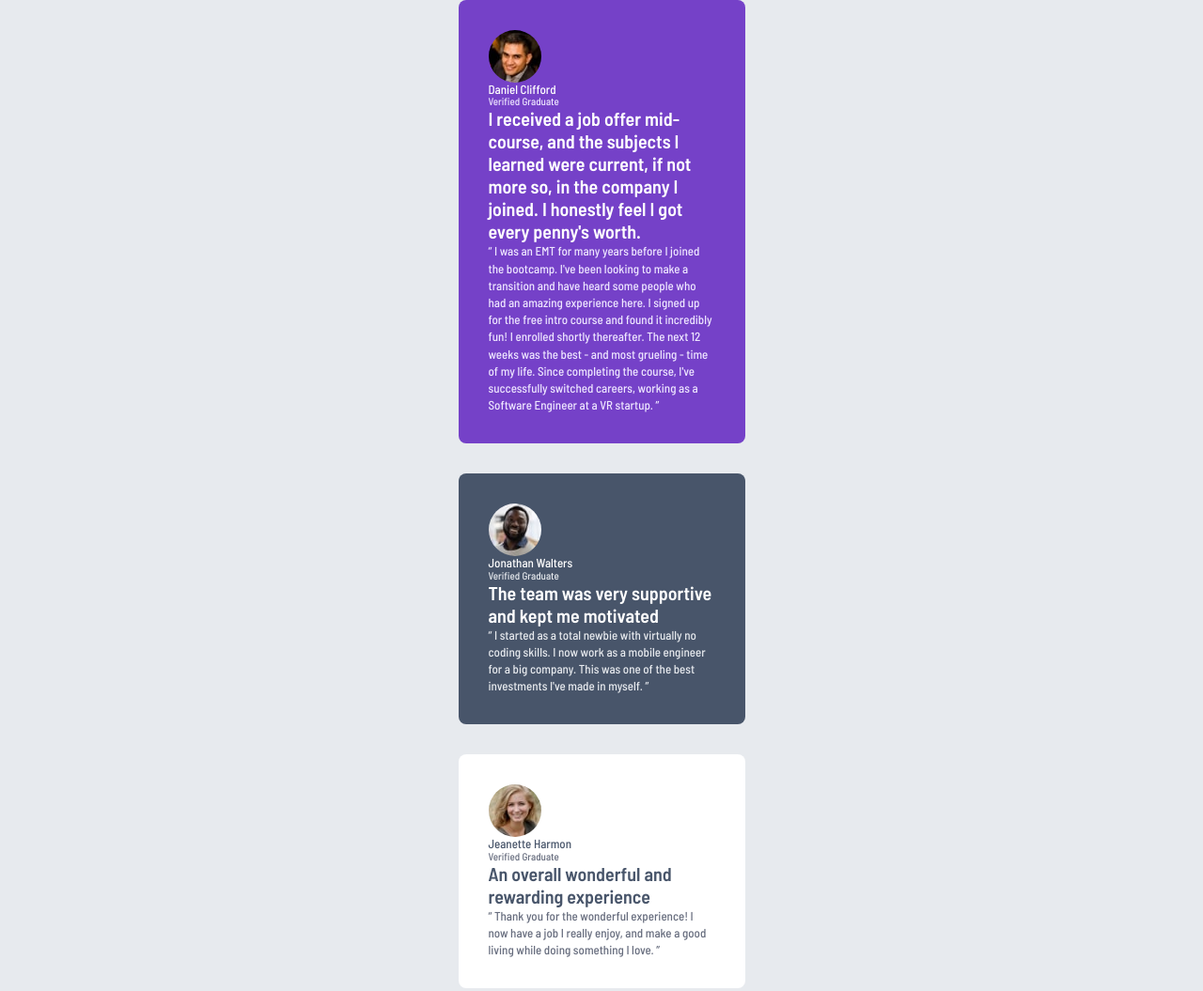
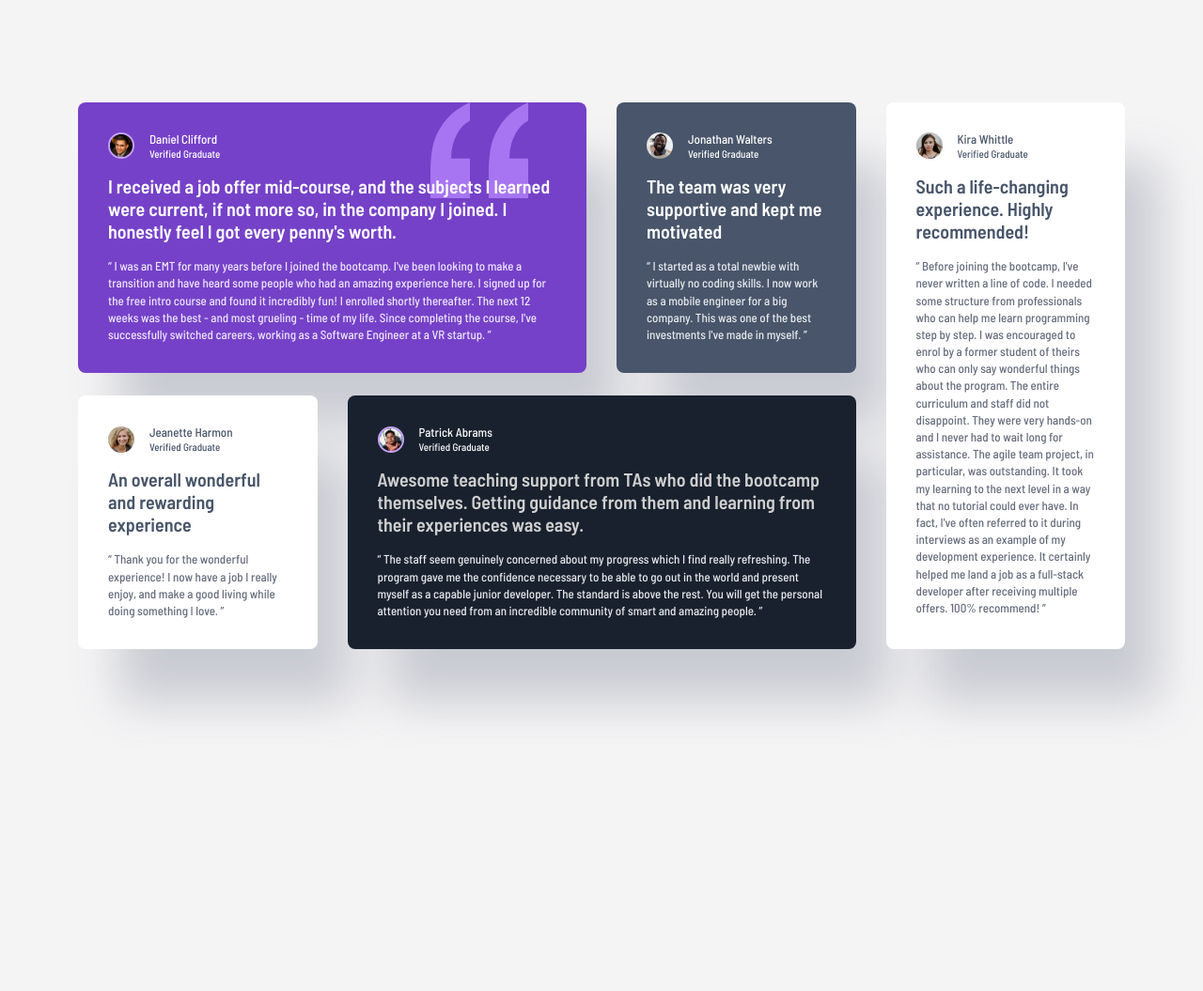
Before and after one commit to mkerr-github/testimonials-grid-section, a plain HTML site: page index.html in a window 1280 px wide. Shown: the top 1055 px of the page at 94% size. After the commit the page ends 800 px from the top, so only its background shows below. Drawn offline with Linux system fonts and the light colour scheme.

Commit message:
inital completion

```diff
--- a/index.html
+++ b/index.html
@@ -12,9 +12,10 @@
 
   <link rel="preconnect" href="https://fonts.googleapis.com">
   <link rel="preconnect" href="https://fonts.gstatic.com" crossorigin>
-  <link href="https://fonts.googleapis.com/css2?family=Barlow+Semi+Condensed:wght@500;600&display=swap" rel="stylesheet">
+  <link href="https://fonts.googleapis.com/css2?family=Barlow+Semi+Condensed:wght@500;600&display=swap"
+    rel="stylesheet">
 
-  <link rel="stylesheet" href="style.css">
+  <link rel="stylesheet" href="style.css?v=0.1">
 
 </head>
 
@@ -25,9 +26,15 @@
     <div class="wrapper">
 
       <article id="t1">
+        <div class="flex">
+          <div>
             <img class="user-pic" src="./images/image-daniel.jpg" alt="User's Photo">
+          </div>
+          <div>
             <h2 class="user-name">Daniel Clifford</h2>
-        <h3 class="user-role">Verified Graduate</h3>
+            <p class="user-role">Verified Graduate</p>
+          </div>
+        </div>
         <p class="top-quote">
           I received a job offer mid-course, and the subjects I learned were current, if not more so,
           in the company I joined. I honestly feel I got every penny's worth.
@@ -42,9 +49,15 @@
       </article>
 
       <article id="t2">
+        <div class="flex">
+          <div>
             <img class="user-pic" src="./images/image-jonathan.jpg" alt="User's Photo">
+          </div>
+          <div>
             <h2 class="user-name">Jonathan Walters</h2>
-        <h3 class="user-role">Verified Graduate</h3>
+            <p class="user-role">Verified Graduate</p>
+          </div>
+        </div>
         <p class="top-quote">The team was very supportive and kept me motivated</p>
         <p class="detailed-quote">
           “ I started as a total newbie with virtually no coding skills. I now work as a mobile engineer
@@ -53,9 +66,15 @@
       </article>
 
       <article id="t3">
+        <div class="flex">
+          <div>
             <img class="user-pic" src="./images/image-jeanette.jpg" alt="User's Photo">
+          </div>
+          <div>
             <h2 class="user-name">Jeanette Harmon</h2>
-        <h3 class="user-role">Verified Graduate</h3>
+            <p class="user-role">Verified Graduate</p>
+          </div>
+        </div>
         <p class="top-quote">An overall wonderful and rewarding experience</p>
         <p class="detailed-quote">
           “ Thank you for the wonderful experience! I now have a job I really enjoy, and make a good living
@@ -64,9 +83,15 @@
       </article>
 
       <article id="t4">
+        <div class="flex">
+          <div>
             <img class="user-pic" src="./images/image-patrick.jpg" alt="User's Photo">
+          </div>
+          <div>
             <h2 class="user-name">Patrick Abrams</h2>
-        <h3 class="user-role">Verified Graduate</h3>
+            <p class="user-role">Verified Graduate</p>
+          </div>
+        </div>
         <p class="top-quote">
           Awesome teaching support from TAs who did the bootcamp themselves. Getting guidance from them and
           learning from their experiences was easy.
@@ -80,9 +105,15 @@
       </article>
 
       <article id="t5">
+        <div class="flex">
+          <div>
             <img class="user-pic" src="./images/image-kira.jpg" alt="User's Photo">
+          </div>
+          <div>
             <h2 class="user-name">Kira Whittle</h2>
-        <h3 class="user-role">Verified Graduate</h3>
+            <p class="user-role">Verified Graduate</p>
+          </div>
+        </div>
         <p class="top-quote">Such a life-changing experience. Highly recommended!</p>
         <p class="detailed-quote">
           “ Before joining the bootcamp, I've never written a line of code. I needed some structure from
@@ -100,12 +131,5 @@
 
   </main>
 
-  <footer>
-    <div class="attribution">
-      Challenge by <a href="https://www.frontendmentor.io?ref=challenge" target="_blank">Frontend Mentor</a>.
-      Coded by <a href="#">Your Name Here</a>.
-    </div>
-  </footer>
-
 </body>
 </html>
--- a/style.css
+++ b/style.css
@@ -13,12 +13,14 @@
     --purple-50: hsl(260, 100%, 95%);
     --purple-300: hsl(264, 82%, 80%);
     --purple500: hsl(263, 55%, 52%);
+
+    --bg-color: hsl(300, 5%, 96%);
+    --shadow-color: hsla(217, 19%, 35%, 0.25);
 }
-
 
 .text-preset-1 {
     font-weight: 600;
-    font-size: 20px;
+    font-size: 1.25rem;
     line-height: 1.2;
 }
 
@@ -27,7 +29,7 @@
     font-family: "Barlow Semi Condensed", sans-serif;
     font-style: normal;
     font-weight: 500;
-    font-size: 13px;
+    font-size: 0.8125rem;
     line-height: 1.1;
     letter-spacing: 0;
 }
@@ -37,13 +39,10 @@
 }
 
 .text-preset-4 {
-    font-size: 11px;
+    font-size: 0.6875rem;
 }
 
-
-
 /********************* Standard Resets ***********************/
-
 
 *,
 *::before,
@@ -70,40 +69,69 @@ video {
     max-width: 100%;
 }
 
-/********************** Test & Debug *************************/
-
-/* * {
-    outline: 1px solid green;
-    background-color: hsl(155, 68%, 71%);
-} */
-
 /*************************************************************/
 
 body {
-    background-color: var(--grey-100);
+    background-color: var(--bg-color);
 
     display: grid;
     place-items: center;
+    min-height: 100dvh;
 
     /* text-preset-2 */
     font-family: "Barlow Semi Condensed", sans-serif;
     font-style: normal;
     font-weight: 500;
-    font-size: 13px;
+    font-size: 0.8125rem;
     line-height: 1.1;
     letter-spacing: 0;
 }
 
 .wrapper {
-    max-width: 305px;
+    max-width: 19.0625rem;
     display: grid;
-    place-items: center;
-    gap: 32px;
+    gap: 2rem 2rem;
 }
 
 article {
-    border-radius: 8px;
-    padding: 32px;
+    border-radius: 0.5rem;
+    padding: 2rem;
+    box-shadow: 2.5rem 3.75rem 3.125rem -0.25rem var(--shadow-color);
+}
+
+.flex {
+    display: flex;
+    gap: 1.0625rem;
+    align-items: center;
+    margin-bottom: 1rem;
+}
+
+.user-name {
+    margin-bottom: 0.1875rem;
+}
+
+.user-pic {
+    border-radius: 50%;
+    max-width: 1.75rem;
+}
+
+.user-role {
+    /*text-preset-4*/
+    font-size: 0.6875rem;
+}
+
+.top-quote {
+    /*text-preset-1*/
+    font-weight: 600;
+    font-size: 1.25rem;
+    line-height: 1.2;
+    margin-bottom: 1rem;
+}
+
+.detailed-quote {
+    /*text-preset-1*/
+    line-height: 1.4;
+
 }
 
 
@@ -118,6 +146,10 @@ article {
     color: var(--purple-50);
 }
 
+#t1 .user-pic {
+border: 2px solid var(--purple-300);
+}
+
 
 /*** t2 ****/
 #t2 {
@@ -129,6 +161,7 @@ article {
 #t2>.detailed-quote {
     color: var(--grey-100);
 }
+
 
 /*** t3 ****/
 #t3 {
@@ -156,6 +189,10 @@ article {
     color: var(--grey-100);
 }
 
+#t4 .user-pic {
+    border: 2px solid var(--purple-300);
+}
+
 
 /*** t5 ****/
 #t5 {
@@ -168,101 +205,52 @@ article {
     color: var(--grey-400);
 }
 
-
-
-.user-pic {
-    border-radius: 50%;
-}
-
-.user-role {
-    /*text-preset-4*/
-    font-size: 11px;
-}
-
-.top-quote {
-    /*text-preset-1*/
-    font-weight: 600;
-    font-size: 20px;
-    line-height: 1.2;
-}
-
-.detailed-quote {
-    /*text-preset-1*/
-    line-height: 1.4;
-}
-
-
-/* footer {
-    margin-top: 1rem;
-    position: fixed;
-    bottom: 1rem;
-    left: 0;
-    right: 0;
-    text-align: center;
-} */
-
-.attribution {
-    font-size: 0.6875rem;
-    text-align: center;
-}
-
-.attribution a:hover,
-.attribution a:focus {
-    color: black;
-    outline: none;
-}
-
 /************************ Responsive *************************/
 
-/* Tablet (min-width: 768px) */
-@media (min-width: 768px) {
+/* Tablet (min-width: 40.5rem) */
+@media (min-width: 40.5rem) {
 
-    .someclass {
-        font-size: 14px;
-        letter-spacing: 0;
-        min-width: 384px;
-        padding: 40px;
+    .wrapper {
+        max-width: 40.4375rem;
+        gap: 2rem 2rem;
+        grid-template-columns: repeat(2, 1fr);
+    }
+
+    #t1 {
+        grid-column: span 2;
+        background-image: url("./images/bg-pattern-quotation.svg");
+        background-repeat: no-repeat;
+        background-position: top right 31%;
+    }
+
+    #t4 {
+        grid-column: span 2;
+    }
+
+    #t5 {
+        grid-column: span 2;
     }
 }
 
-/* Desktop (min-width: 992px) */
-@media (min-width: 992px) {
+/* Desktop (min-width: 70rem) */
+@media (min-width: 70rem) {
 
-    .someclass {
-        font-size: 14px;
-        letter-spacing: 0;
-        min-width: 384px;
-        padding: 40px;
+    .flex {
+            gap: 1rem;
+        }
+
+    .wrapper {
+        max-width: 69.625rem;
+        gap: 1.5rem 2rem;
+        grid-template-columns: repeat(4, 1fr);
+    }
+
+    #t1 {
+        background-position: top right 14.2%;
+    }
+
+    #t5 {
+        grid-column: 4;
+        grid-row: 1 / span 2;
     }
 }
-
-
-
-
-
-
-
-
-
-
-
-
-
-
-
-
-
-.grid-wrapper {
-    display: grid;
-
-}
-
-
-.attribution {
-    font-size: 11px;
-    text-align: center;
-}
-
-.attribution a {
-    color: hsl(228, 45%, 44%);
-}
```
Also changed, not shown: screenshot.jpg (added). Lines whose indentation alone changed are shown as unchanged.
